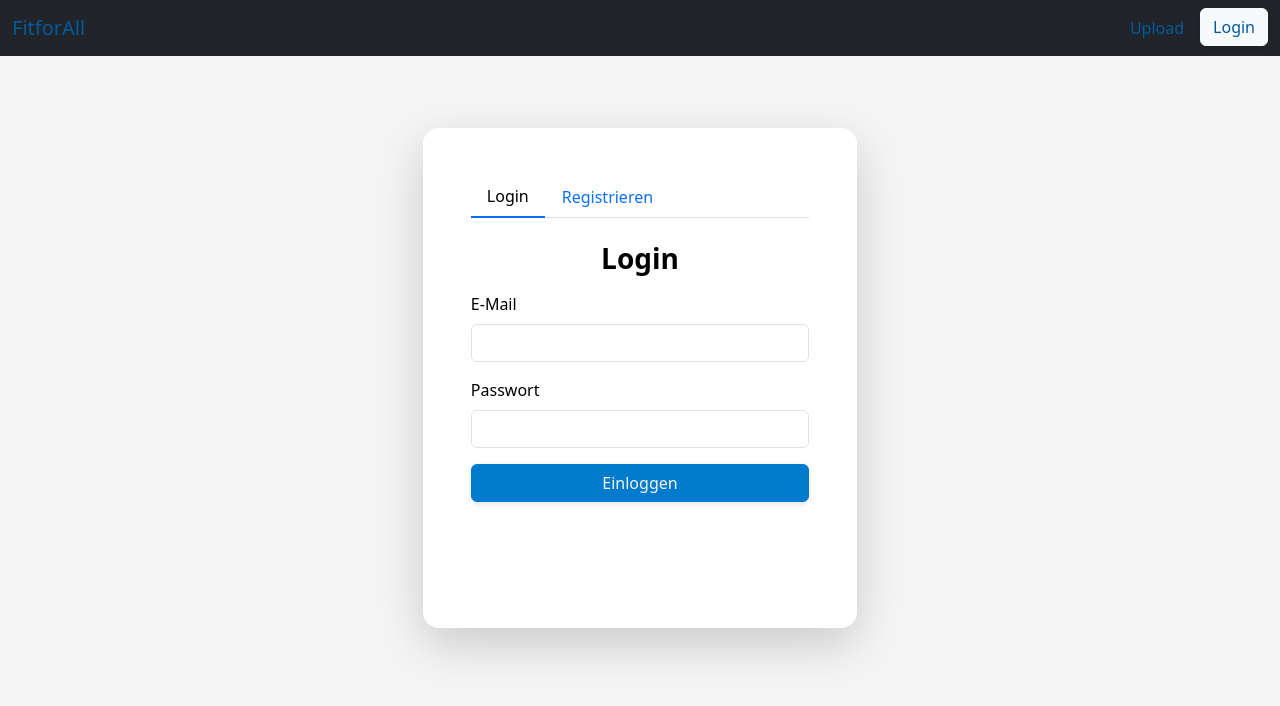
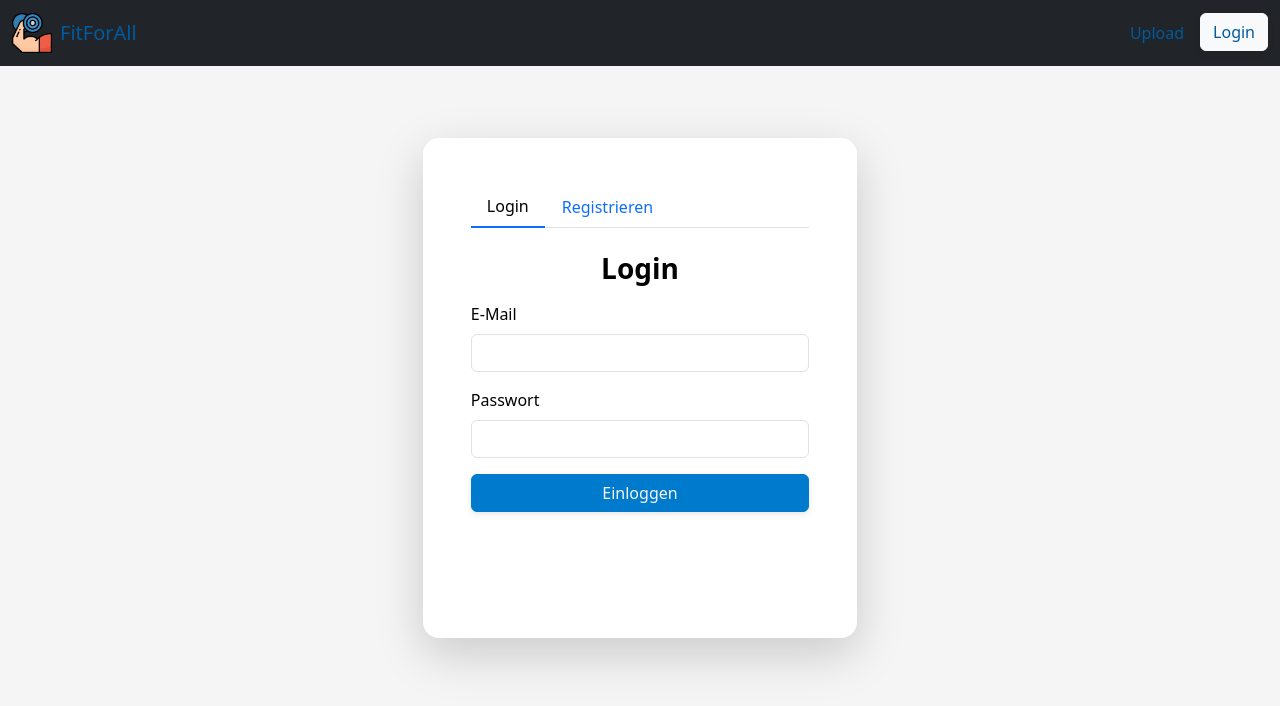
Before and after one commit to Bl4nk24/FitForAll, a Vue app in the folder FitforAll/: page /auth in a window 1280 px wide. Shown: the top 706 px of the page. Built offline with nearby package versions, Linux system fonts and the light colour scheme; no server answers.

Commit message:
Enhance NavigationBar styling; add logo image and improve link formatting for better accessibility

```diff
--- a/FitforAll/src/components/NavigationBar.vue
+++ b/FitforAll/src/components/NavigationBar.vue
@@ -5,9 +5,19 @@
     aria-label="Hauptnavigation"
   >
     <div class="container-fluid">
-      <a class="navbar-brand" href="#" @click.prevent="goHome">
-        FitforAll
+
+      <!-- Logo + Text im Markenzusammenhang -->
+      <a class="navbar-brand d-flex align-items-center" href="#" @click.prevent="goHome">
+        <!-- Logo-Bild -->
+        <img
+          src="/assets/icon.png"
+          alt="FitForAll Logo"
+          style="height: 40px; width: auto;"
+        />
+        <!-- Alternativ: Text daneben -->
+        <span class="ms-2">FitForAll</span>
       </a>
+
       <button
         class="navbar-toggler"
         type="button"
@@ -22,32 +32,38 @@
 
       <div class="collapse navbar-collapse" id="navbarNav">
         <ul class="navbar-nav ms-auto" role="menubar">
+
           <!-- Link zum Upload Form -->
           <li class="nav-item" role="none">
             <router-link
               to="/upload"
               class="nav-link"
               role="menuitem"
-              >Upload</router-link
             >
+              Upload
+            </router-link>
           </li>
+
           <!-- Link zum Profil (falls eingeloggt) -->
           <li class="nav-item" role="none" v-if="userEmail">
             <router-link
               to="/profile"
               class="nav-link"
               role="menuitem"
-              >Profil</router-link
             >
+              Profil
+            </router-link>
           </li>
+
           <!-- Link zur Startseite (falls eingeloggt) -->
           <li class="nav-item" role="none" v-if="userEmail">
             <router-link
               to="/"
               class="nav-link"
               role="menuitem"
-              >Home</router-link
             >
+              Home
+            </router-link>
           </li>
 
           <!-- Login/Logout -->
@@ -120,4 +136,6 @@ const logout = async () => {
 .navbar-brand {
   cursor: pointer;
 }
+
+
 </style>
--- a/FitforAll/src/style.css
+++ b/FitforAll/src/style.css
@@ -372,3 +372,8 @@ html.theme-high-contrast {
 .card-subtitle {
   color: #ffffff !important;
 }
+
+.theme-dark .text-muted,
+.theme-high-contrast .text-muted {
+  color: #fff !important;
+}
--- a/FitforAll/src/views/VideosPage.vue
+++ b/FitforAll/src/views/VideosPage.vue
@@ -209,15 +209,12 @@ function getYoutubeThumbnail(url) {
   overflow: hidden;
 }
 
-/*
-   Verhindert schwarze Ränder, indem wir das Bild
-   in ein 16:9-Format zwingen und zurechtschneiden.
-*/
+
 .card-img-top {
   width: 100%;
-  aspect-ratio: 16 / 9;     /* Erzwingt Seitenverhältnis 16:9 (moderne Browser) */
-  object-fit: cover;        /* Schneidet Überschuss weg (keine Balken) */
-  object-position: center;  /* Zentriert das Bild beim Croppen */
+  aspect-ratio: 16 / 9;
+  object-fit: cover;
+  object-position: center;
 }
 
 /* Text + Button am unteren Ende fixieren */
--- a/FitforAll/src/views/ViewVideo.vue
+++ b/FitforAll/src/views/ViewVideo.vue
@@ -510,7 +510,6 @@
     gap: 2rem;
   }
 
-  /* Video Section – mit max-height, damit das Video nicht den gesamten Bildschirm einnimmt */
   .video-section {
     background: #000;
     border-radius: 12px;
```
Also changed, not shown: FitforAll/src/views/ScreenReader.vue (+0 -7 lines).
